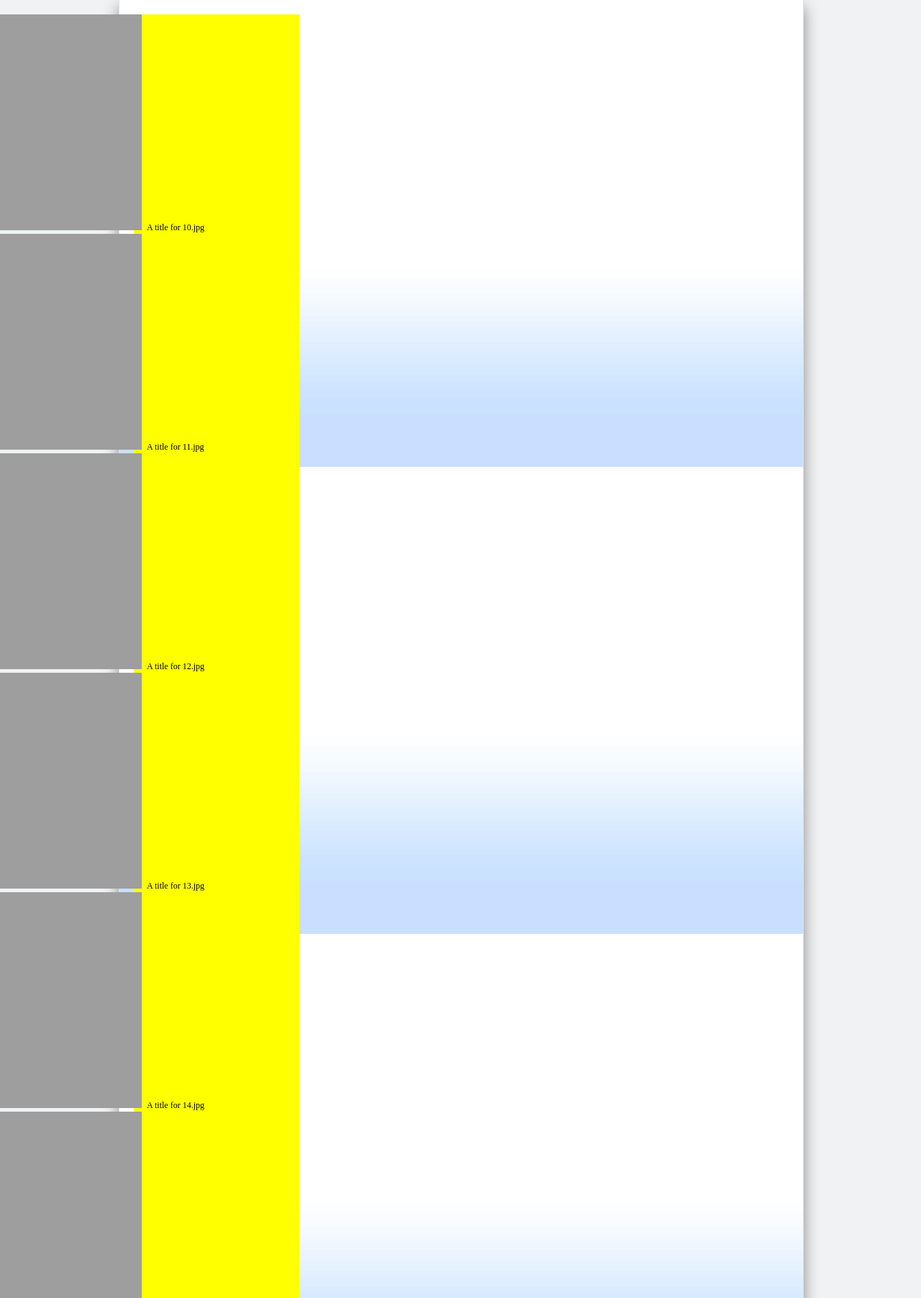
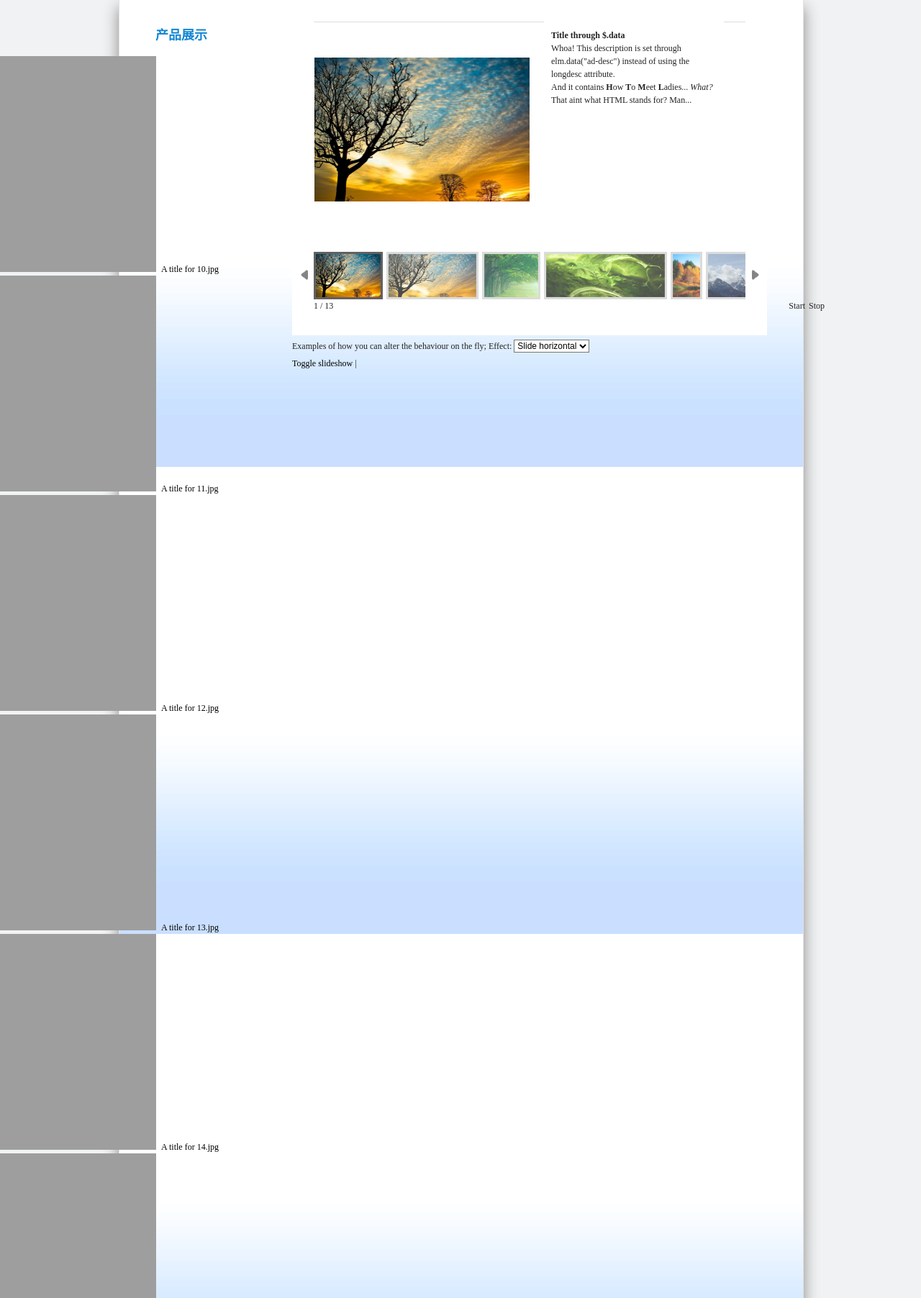
Before and after one commit to ooigit/jyhy, a CodeIgniter app: page /product in a window 1280 px wide. Shown: the part 116-1920 px from the top of the page at 72% size. Run offline with CodeIgniter, Linux system fonts and the light colour scheme; some libraries are stand-ins or nearby versions.

Commit message:
changed sidebar style

```diff
--- a/application/views/pages/product.php
+++ b/application/views/pages/product.php
@@ -95,7 +95,8 @@ code {
 }
 </style>
 
-<div id="sidebar" class="span-6">
+<div id="sidebar" class="prepend-1 span-5">
+	<h3>产品展示</h3>
 	<ul id="sidebar-list">
 	</ul>
 </div>
--- a/assets/stylesheets/custom.css
+++ b/assets/stylesheets/custom.css
@@ -1,7 +1,18 @@
 /* sidebar */
-div#sidebar {
-	margin: 20px;
-	background: yellow;
+div#sidebar{
+	margin-top: 40px;
+}
+
+div#sidebar h3{
+	margin-left: 10px;
+	color: #1487D3;
+	font-weight: bold;
+}
+
+div#sidebar ul {
+	list-style-type: none;
+	margin-top: 20px;
+	font-weight: 100%;
 }
 
 /* body */
```
Also changed, not shown: 1 other file.
